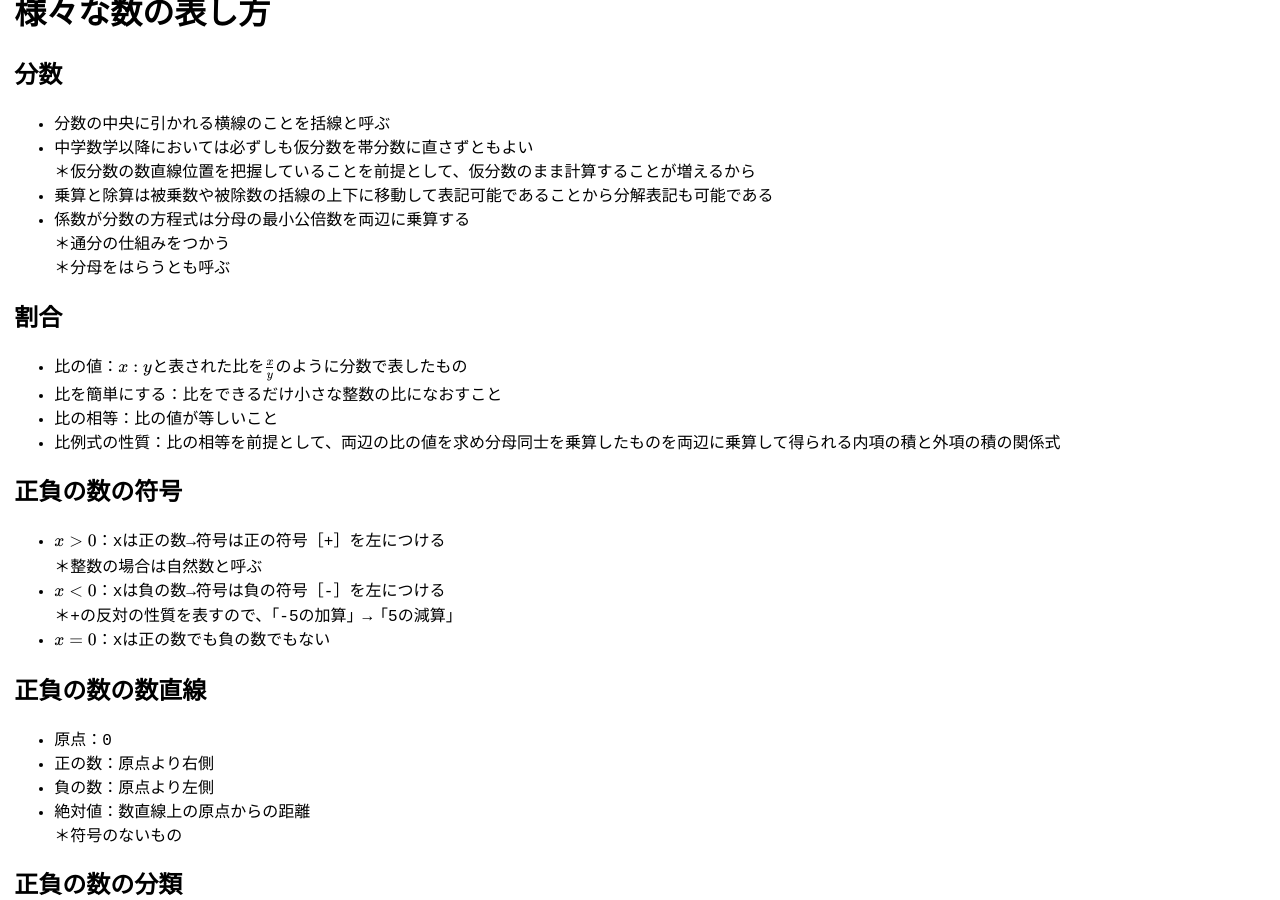
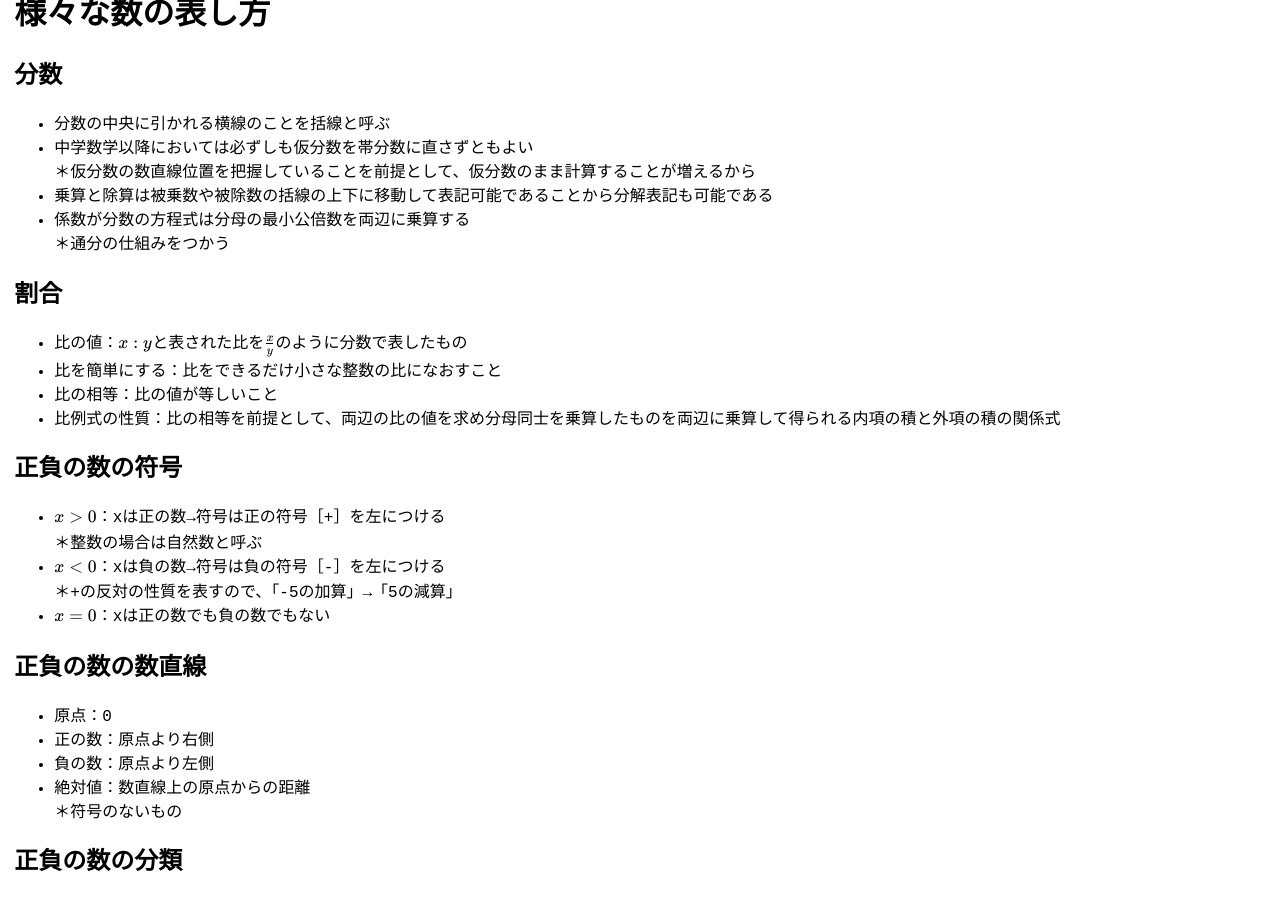
Before and after one commit to zoldof/algo-notes-ci, a Jekyll site: the page built from dist/chu1/index.md, in a window 1280 px wide and 900 px high, scrolled down 2211 px. Built offline with Jekyll 4.4.1, drawn with Linux system fonts in a browser that asks for light colours; some of the changed text lies outside the part shown.

Commit message:
Update index.md

```diff
--- a/dist/chu1/index.md
+++ b/dist/chu1/index.md
@@ -89,7 +89,6 @@
 - 乗算と除算は被乗数や被除数の括線の上下に移動して表記可能であることから分解表記も可能である
 - 係数が分数の方程式は分母の最小公倍数を両辺に乗算する
   ＊通分の仕組みをつかう
-  ＊分母をはらうとも呼ぶ
 
 ## 割合
 - 比の値：$x:y$と表された比を$\frac x y$のように分数で表したもの
@@ -155,7 +154,6 @@
 - 指数：底の右上に記入し何回同じ乗算を行うかを示す
   ＊括弧を伴う答えのときには括弧の外に記入する
   ＊分数の累乗は分子と分母をそれぞれ指数の数だけ乗算する
-  ＊2乗のことを平方、3乗のことを立方とも呼ぶ
 
 ## 加減乗除の型
 - 加算や減算を含む3つの数以上の計算は全ての括弧を外して、同符号同士まとめて計算する
```
